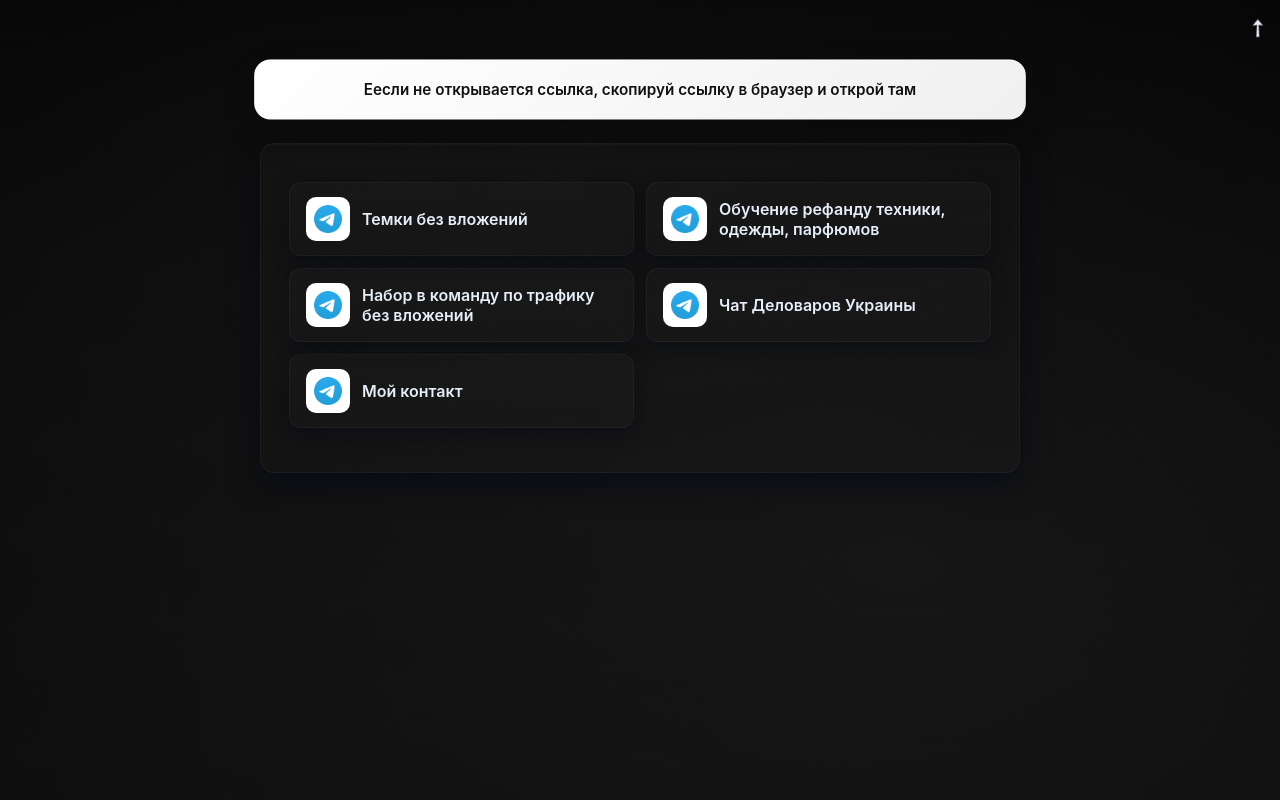
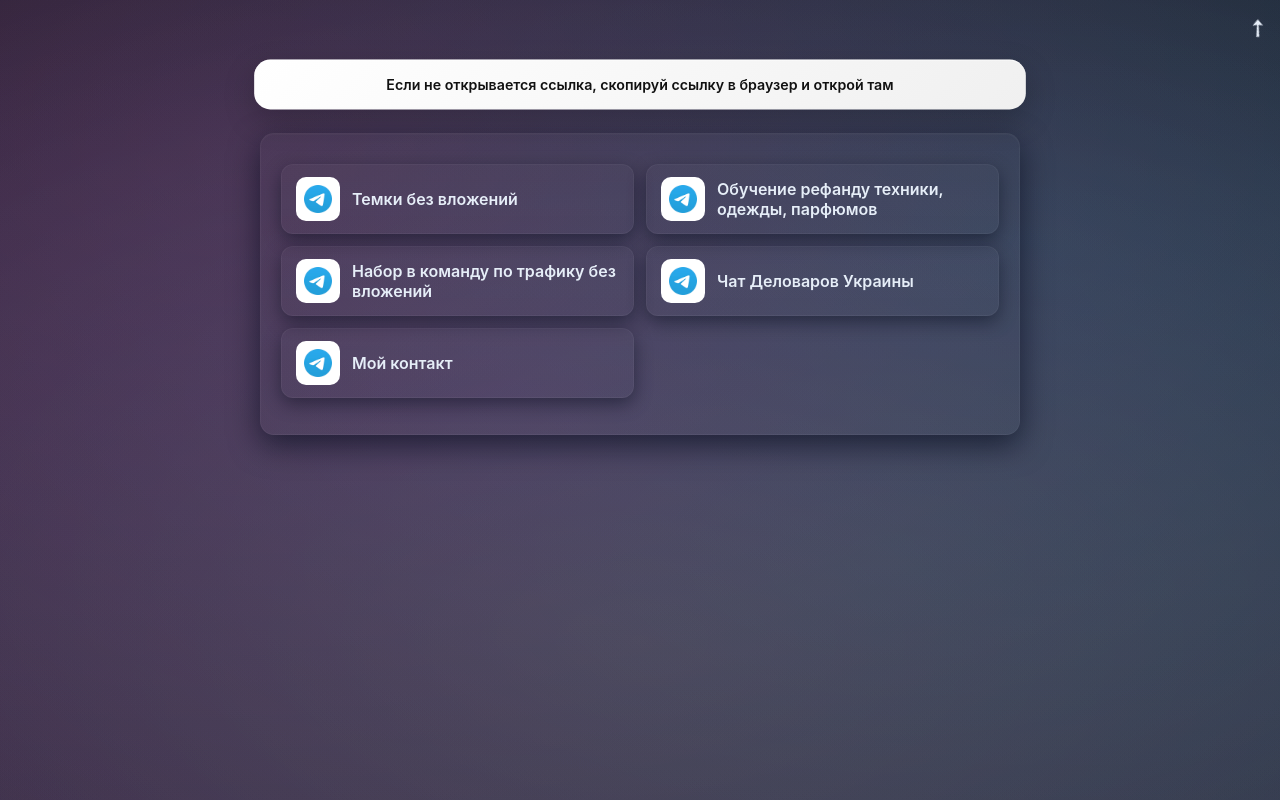
Before and after one commit to govvverment/mason2, a plain HTML site: page index.html in a window 1280 px wide. Drawn offline with Linux system fonts and the light colour scheme.

Commit message:
Add files via upload

```diff
--- a/index.html
+++ b/index.html
@@ -2,7 +2,7 @@
 <html lang="ru">
 <head>
   <meta charset="utf-8" />
-  <meta name="viewport" content="width=device-width,initial-scale=1" />
+  <meta name="viewport" content="width=device-width, initial-scale=1" />
   <title>Переходник TikTok → Telegram</title>
   <style>
     :root{
@@ -17,27 +17,26 @@
       --radius: 14px;
       font-family: Inter, ui-sans-serif, system-ui, -apple-system, "Segoe UI", Roboto, "Helvetica Neue", Arial;
     }
-    *{box-sizing: border-box}
-    html,body{height:100%}
+    *{box-sizing: border-box;}
+    html,body{height:100%; margin:0; padding:0;}
     body{
-	  margin:0;
-	  padding:60px 32px 32px 32px; /* Подвинули вниз блоки */
+      padding:60px 16px 32px 16px;
       display:flex;
       flex-direction:column;
       align-items:center;
       justify-content:flex-start;
-	  position: relative;
       color:var(--text);
-
-	  /* ПАЛИТРА 1 — синий градиент */
       background:
-  radial-gradient(1600px 900px at 30% 30%, rgba(30,30,30,0.4), transparent),
-  radial-gradient(1200px 700px at 70% 70%, rgba(50,50,50,0.3), transparent),
-  linear-gradient(180deg, #000000, #0a0a0a);
+  radial-gradient(2000px 1200px at 20% 20%, rgba(255,80,180,0.18), transparent),
+  radial-gradient(1600px 900px at 80% 30%, rgba(0,220,255,0.15), transparent),
+  radial-gradient(1800px 1000px at 50% 80%, rgba(255,255,100,0.12), transparent),
+  radial-gradient(1200px 600px at 40% 50%, rgba(180,0,255,0.1), transparent),
+  radial-gradient(1400px 700px at 70% 70%, rgba(0,255,150,0.08), transparent),
+  linear-gradient(180deg, #0a0f1a, #1f1a3a);
 
     }
     .arrow{
-      position: absolute;
+      position:absolute;
       top:13px;
       right:13px;
       font-size:24px;
@@ -45,17 +44,17 @@ background:
       animation:shake 1s ease-in-out infinite alternate;
     }
     @keyframes shake{
-      0%{transform: rotate(-45deg) translateY(0)}
-      50%{transform: rotate(-45deg) translateY(-3px)}
-      100%{transform: rotate(-45deg) translateY(0)}
+      0%{transform: rotate(-45deg) translateY(0);}
+      50%{transform: rotate(-45deg) translateY(-3px);}
+      100%{transform: rotate(-45deg) translateY(0);}
     }
     .hint-top{
       background: linear-gradient(135deg, #ffffff, #f0f0f0);
       color:#111;
-	  padding:20px 24px;
+      padding:16px 20px;
       border-radius:16px;
       margin-bottom:24px;
-	  font-size:15px;
+      font-size:14px;
       width:100%;
       max-width:760px;
       text-align:center;
@@ -72,53 +71,50 @@ background:
       max-width:760px;
       background: linear-gradient(180deg, rgba(255,255,255,0.02), rgba(255,255,255,0.01));
       border-radius:var(--radius);
-      padding:28px;
+      padding:20px;
       box-shadow: 0 10px 30px rgba(2,6,23,0.6), inset 0 1px 0 rgba(255,255,255,0.02);
       border: 1px solid rgba(255,255,255,0.04);
       position: relative;
     }
     header{
       display:flex;
-      gap:16px;
+      gap:12px;
       align-items:center;
-      margin-bottom:20px;
+      margin-bottom:16px;
     }
     .logo{
       width:64px;height:64px;
       border-radius:12px;
-      display:grid;place-items:center;
+      display:grid; place-items:center;
       background:#fff;
-      box-shadow: 0 6px 20px rgba(12,18,40,0.6);
+      box-shadow:0 6px 20px rgba(12,18,40,0.6);
       flex:0 0 64px;
       animation:pulse 6s ease-in-out infinite;
     }
     .title{line-height:1;}
-    .title h1{margin:0;font-size:20px;letter-spacing:-0.2px}
+    .title h1{margin:0;font-size:20px;letter-spacing:-0.2px;}
     .links{
       display:grid;
       grid-template-columns:repeat(2,1fr);
       gap:12px;
       margin:10px 0 16px 0;
     }
-    @media (max-width:520px){
-      .links{grid-template-columns:1fr}
-      header{gap:12px}
-    }
     .btn{
-      display:flex;align-items:center;gap:12px;
-      padding:14px 16px;border-radius:12px;
+      display:flex; flex-direction:row; align-items:center; gap:12px;
+      padding:12px 14px; border-radius:12px;
       background:linear-gradient(180deg, rgba(255,255,255,0.02), rgba(255,255,255,0.01));
       border:1px solid rgba(255,255,255,0.04);
-      color:var(--text);text-decoration:none;font-weight:600;
+      color:var(--text); text-decoration:none; font-weight:600;
       transition:transform .14s ease, box-shadow .14s ease, opacity .12s ease;
       box-shadow: 0 6px 18px rgba(2,6,23,0.45);
+      word-break: break-word;
     }
-    .btn:active{transform:translateY(1px) scale(.998)}
-    .btn:hover{transform:translateY(-4px);box-shadow:0 18px 40px rgba(2,6,23,0.6)}
+    .btn:active{transform:translateY(1px) scale(.998);}
+    .btn:hover{transform:translateY(-4px); box-shadow:0 18px 40px rgba(2,6,23,0.6);}
     .btn .icon{
-      width:44px;height:44px;
+      width:44px; height:44px;
       border-radius:10px;
-      display:grid;place-items:center;
+      display:grid; place-items:center;
       background:#fff;
       flex:0 0 44px;
     }
@@ -127,47 +123,44 @@ background:
       50%{transform:scale(1.02); box-shadow:0 12px 32px rgba(0,0,0,0.22), inset 0 1px 0 rgba(255,255,255,0.5);}
       100%{transform:scale(1); box-shadow:0 8px 24px rgba(0,0,0,0.18), inset 0 1px 0 rgba(255,255,255,0.4);}
     }
+
+    /* Мобильная адаптация */
+    @media (max-width:520px){
+      body{padding:40px 12px 24px 12px;}
+      .links{grid-template-columns:1fr; gap:10px;}
+      .btn{padding:10px 12px; font-size:14px;}
+      .btn .icon{width:36px;height:36px;}
+      .hint-top{font-size:13px; padding:12px 16px;}
+      .title h1{font-size:18px;}
+    }
   </style>
 </head>
 <body>
-  <!-- Белый блок сверху -->
   <div class="hint-top">
-    Еесли не открывается ссылка, скопируй ссылку в браузер и открой там
+    Если не открывается ссылка, скопируй ссылку в браузер и открой там
   </div>
-  <!-- Анимированная стрелка сверху справа -->
   <div class="arrow">➚</div>
 
   <main class="card" role="main">
-
     <section class="links" aria-label="Ссылки на каналы">
       <a class="btn" href="https://t.me/+6oTWQiX4Lf84ZWYy" target="_blank" rel="noopener noreferrer">
-        <span class="icon" aria-hidden>
-          <img src="telegram.png" alt="Telegram" style="width:28px;height:28px;object-fit:contain;" />
-        </span>
+        <span class="icon"><img src="telegram.png" alt="Telegram" style="width:28px;height:28px;object-fit:contain;" /></span>
         <span>Темки без вложений</span>
       </a>
       <a class="btn" href="https://www.instagram.com/delovar_production?igsh=cmJ0bXA1enA4MTJy" target="_blank" rel="noopener noreferrer">
-        <span class="icon" aria-hidden>
-          <img src="telegram.png" alt="Telegram" style="width:28px;height:28px;object-fit:contain;" />
-        </span>
-        <span>Обучение рефанду техники, одежды, парфюмов </span>
+        <span class="icon"><img src="telegram.png" alt="Telegram" style="width:28px;height:28px;object-fit:contain;" /></span>
+        <span>Обучение рефанду техники, одежды, парфюмов</span>
       </a>
       <a class="btn" href="https://t.me/+XtNG6NH45B85MzEy" target="_blank" rel="noopener noreferrer">
-        <span class="icon" aria-hidden>
-          <img src="telegram.png" alt="Telegram" style="width:28px;height:28px;object-fit:contain;" />
-        </span>
-        <span>Набор в команду по трафику без вложений </span>
+        <span class="icon"><img src="telegram.png" alt="Telegram" style="width:28px;height:28px;object-fit:contain;" /></span>
+        <span>Набор в команду по трафику без вложений</span>
       </a>
       <a class="btn" href="https://t.me/+M3spzCguq9cwNGIy" target="_blank" rel="noopener noreferrer">
-        <span class="icon" aria-hidden>
-          <img src="telegram.png" alt="Telegram" style="width:28px;height:28px;object-fit:contain;" />
-        </span>
+        <span class="icon"><img src="telegram.png" alt="Telegram" style="width:28px;height:28px;object-fit:contain;" /></span>
         <span>Чат Деловаров Украины</span>
       </a>
       <a class="btn" href="https://t.me/YourManager01" target="_blank" rel="noopener noreferrer">
-        <span class="icon" aria-hidden>
-          <img src="telegram.png" alt="Telegram" style="width:28px;height:28px;object-fit:contain;" />
-        </span>
+        <span class="icon"><img src="telegram.png" alt="Telegram" style="width:28px;height:28px;object-fit:contain;" /></span>
         <span>Мой контакт</span>
       </a>
     </section>
```
Lines whose indentation alone changed are shown as unchanged.
